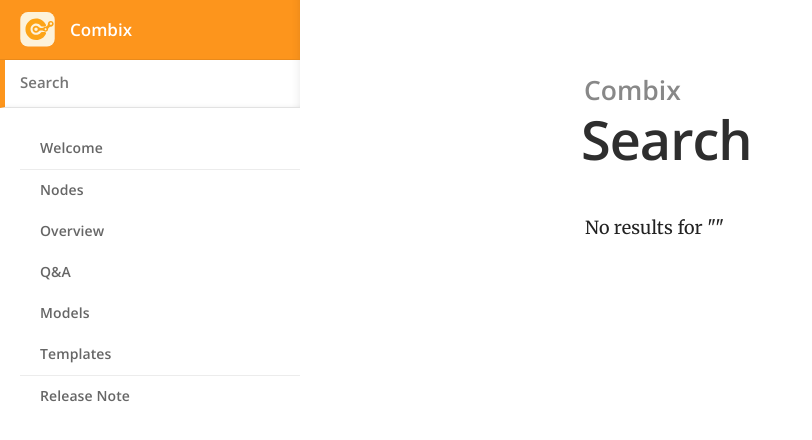
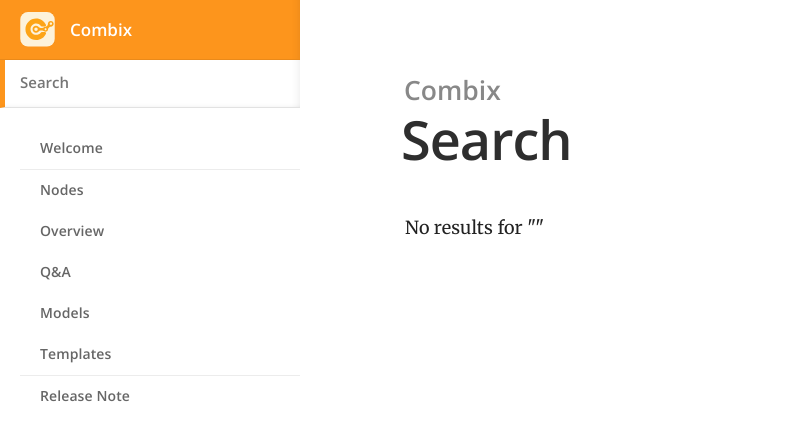
Before and after one commit to roryror/combix-doc, a Jekyll site: the page built from search.html, in a window 1280 px wide. Shown: the top 440 px of the page, without its empty margins (0-812 px from the left). Built offline with Jekyll 4.4.1, drawn with Linux system fonts in a browser that asks for light colours.

Commit message:
Update default.html

```diff
--- a/_layouts/default.html
+++ b/_layouts/default.html
@@ -49,6 +49,7 @@
             overflow-y: auto;
             -ms-overflow-style: none;  /* 适用于 Internet Explorer 和 Edge */
             scrollbar-width: none;  /* 适用于 Firefox */
+            transform: translateX(-180px);
         }
         nav ul {
             width: 300px;
@@ -94,7 +95,7 @@
             display: block;
         }
         .toc {
-            margin-top: 120px; /* 设置页内目录位置低一些 */
+            margin-top: 110px; /* 设置页内目录位置低一些 */
             width: 200px; /* 初始宽度 */
             height: 720px;
             overflow-y: auto;
@@ -111,6 +112,9 @@
             transform: translateX(0); /* 悬停时展开 */
             width: 200px; /* 悬停时宽度 */
             opacity: 1; /* 悬停时字体可见 */
+        }
+        .toc:hover .main{
+            transform: translateX(0);
         }
         .toc ul {
             list-style: none;
```
